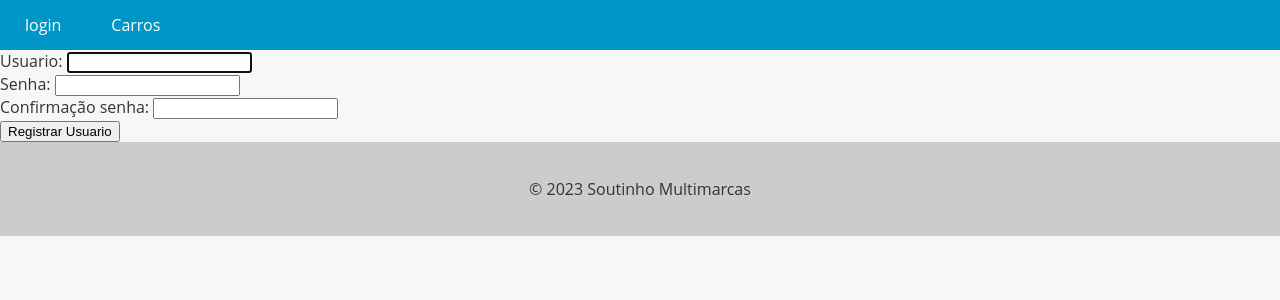
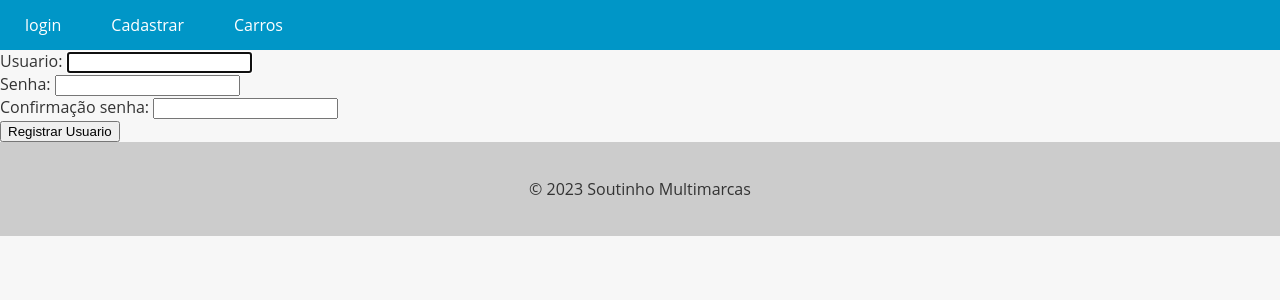
Before and after one commit to GabrielSouto19/Django_M, a Django app: page /register/ in a window 1280 px wide. Shown: the top 300 px of the page. Run offline with Django 5.2, Linux system fonts and the light colour scheme.

Commit message:
update base.html e change the user authenticated view and user not authenticated view

```diff
--- a/Carros/app/templates/base.html
+++ b/Carros/app/templates/base.html
@@ -82,6 +82,7 @@
 
         {% if not user.is_authenticated %}
         <li><a href="{% url 'login' %}">login</a></li>
+        <li><a href="{% url 'register_user' %}">Cadastrar</a></li>
 
         {% endif %}
 
```
